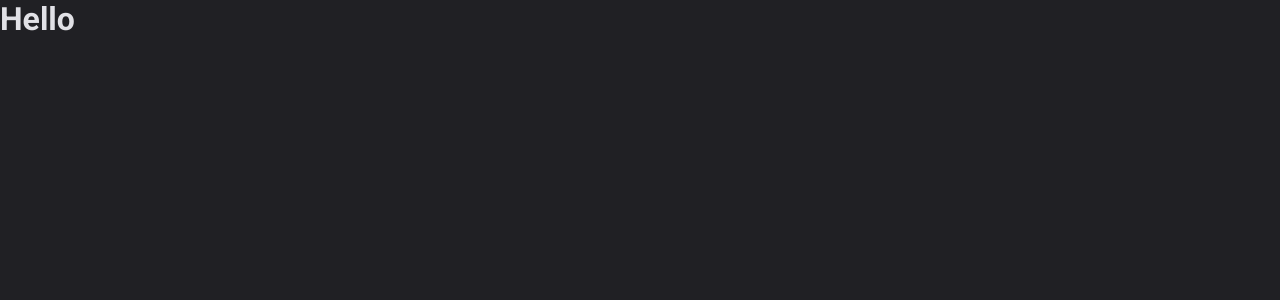
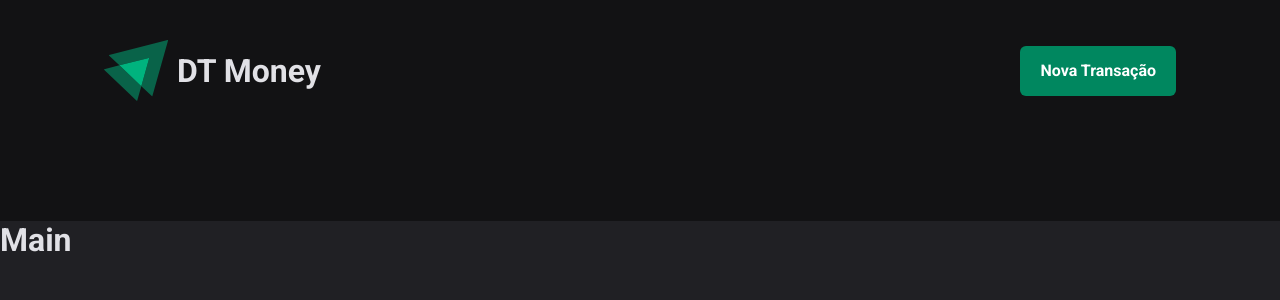
Before and after one commit to joaohenriquefernandes/ignite-dt-money, a React (Vite) app: page / in a window 1280 px wide. Shown: the top 300 px of the page. Built offline with nearby package versions, Linux system fonts and the light colour scheme.

Commit message:
feat: create header component

```diff
--- a/src/App.tsx
+++ b/src/App.tsx
@@ -1,12 +1,13 @@
 import { ThemeProvider } from 'styled-components';
 
+import { Transactions } from './pages/Transactions';
 import { GlobalStyle } from './styles/global';
 import { defaultTheme } from './styles/themes/default';
 
 export function App() {
   return (
     <ThemeProvider theme={defaultTheme}>
-      <h1>Hello</h1>
+      <Transactions />
 
       <GlobalStyle />
     </ThemeProvider>
--- /dev/null
+++ b/src/components/Header/index.tsx
@@ -0,0 +1,22 @@
+import igniteLogo from '../../assets/ignite-logo.svg';
+
+import {
+  HeaderContainer,
+  HeaderContent,
+  LogoContainer,
+  NewTransactionButton,
+} from './styles';
+
+export function Header() {
+  return (
+    <HeaderContainer>
+      <HeaderContent>
+        <LogoContainer>
+          <img src={igniteLogo} alt="" />
+          <h1>DT Money</h1>
+        </LogoContainer>
+        <NewTransactionButton>Nova Transação</NewTransactionButton>
+      </HeaderContent>
+    </HeaderContainer>
+  );
+}
--- /dev/null
+++ b/src/components/Header/styles.ts
@@ -0,0 +1,42 @@
+import styled from 'styled-components';
+
+export const HeaderContainer = styled.header`
+  background: ${(props) => props.theme['gray-900']};
+  padding: 2.5rem 0 7.5rem;
+`;
+
+export const HeaderContent = styled.div`
+  width: 100%;
+  max-width: 1120px;
+  margin: 0 auto;
+  padding: 0 1.5rem;
+  display: flex;
+  justify-content: space-between;
+  align-items: center;
+`;
+
+export const LogoContainer = styled.div`
+  display: flex;
+  align-items: center;
+  gap: 8px;
+
+  img {
+    height: auto;
+  }
+`;
+
+export const NewTransactionButton = styled.button`
+  height: 50px;
+  border: 0;
+  background: ${(props) => props.theme['green-500']};
+  color: ${(props) => props.theme.white};
+  font-weight: bold;
+  padding: 0 1.25rem;
+  border-radius: 6px;
+  cursor: pointer;
+
+  &:hover {
+    background: ${(props) => props.theme['green-700']};
+    transition: background-color 0.2;
+  }
+`;
--- /dev/null
+++ b/src/pages/Transactions/index.tsx
@@ -0,0 +1,10 @@
+import { Header } from '../../components/Header';
+
+export function Transactions() {
+  return (
+    <>
+      <Header />
+      <h1>Main</h1>
+    </>
+  );
+}
```
Also changed, not shown: src/assets/ignite-logo.svg (added), src/pages/Transactions/styles.ts (added).
